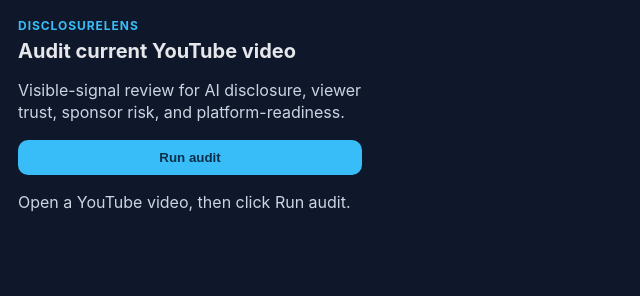
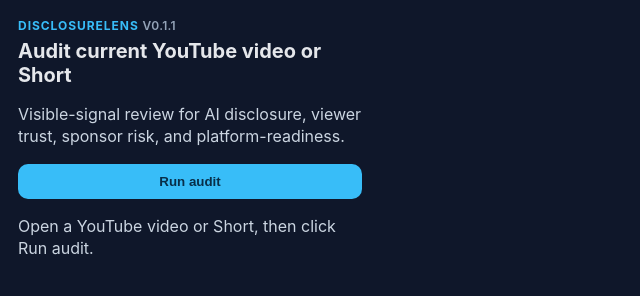
Before and after one commit to Hoaggie78/DisclosureLens2, a website built with Vite: page extension/src/popup/popup.html in a window 1280 px wide. Shown: the whole page, without its empty margins (0-640 px from the left). Built offline with nearby package versions, Linux system fonts and the light colour scheme.

Commit message:
chore: mark Shorts-ready extension build

```diff
--- a/extension/src/popup/popup.css
+++ b/extension/src/popup/popup.css
@@ -21,6 +21,12 @@ body {
   letter-spacing: 0.08em;
   margin: 0 0 4px;
   text-transform: uppercase;
+}
+
+.version {
+  color: #94a3b8;
+  font-weight: 600;
+  letter-spacing: 0.02em;
 }
 
 h1 {
--- a/extension/src/popup/popup.html
+++ b/extension/src/popup/popup.html
@@ -9,13 +9,13 @@
   <body>
     <main class="popup-shell">
       <header>
-        <p class="eyebrow">DisclosureLens</p>
-        <h1>Audit current YouTube video</h1>
+        <p class="eyebrow">DisclosureLens <span class="version">v0.1.1</span></p>
+        <h1>Audit current YouTube video or Short</h1>
         <p class="subhead">Visible-signal review for AI disclosure, viewer trust, sponsor risk, and platform-readiness.</p>
       </header>
 
       <button id="auditButton" type="button">Run audit</button>
-      <p id="status" role="status">Open a YouTube video, then click Run audit.</p>
+      <p id="status" role="status">Open a YouTube video or Short, then click Run audit.</p>
 
       <section id="result" class="hidden" aria-live="polite">
         <div class="score-row">
```
Also changed, not shown: extension/public/manifest.json.
